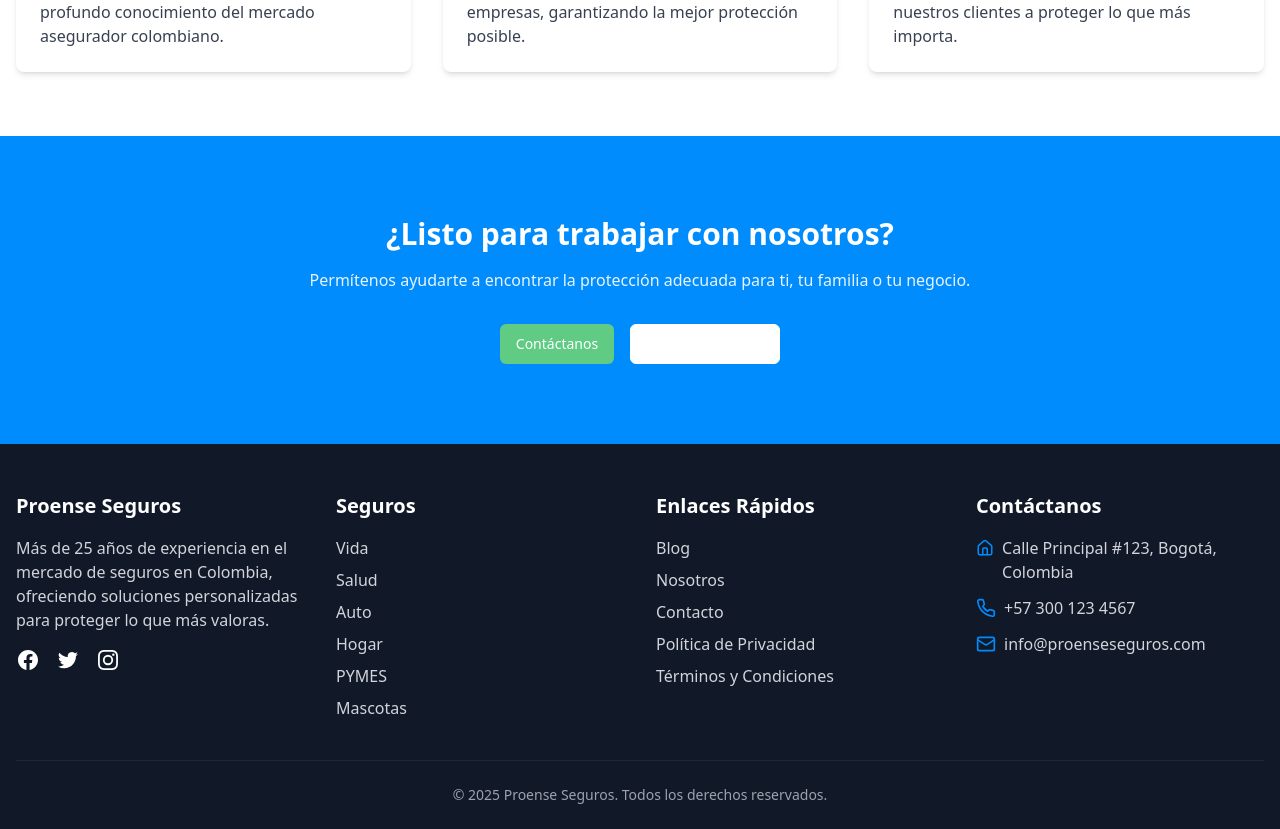
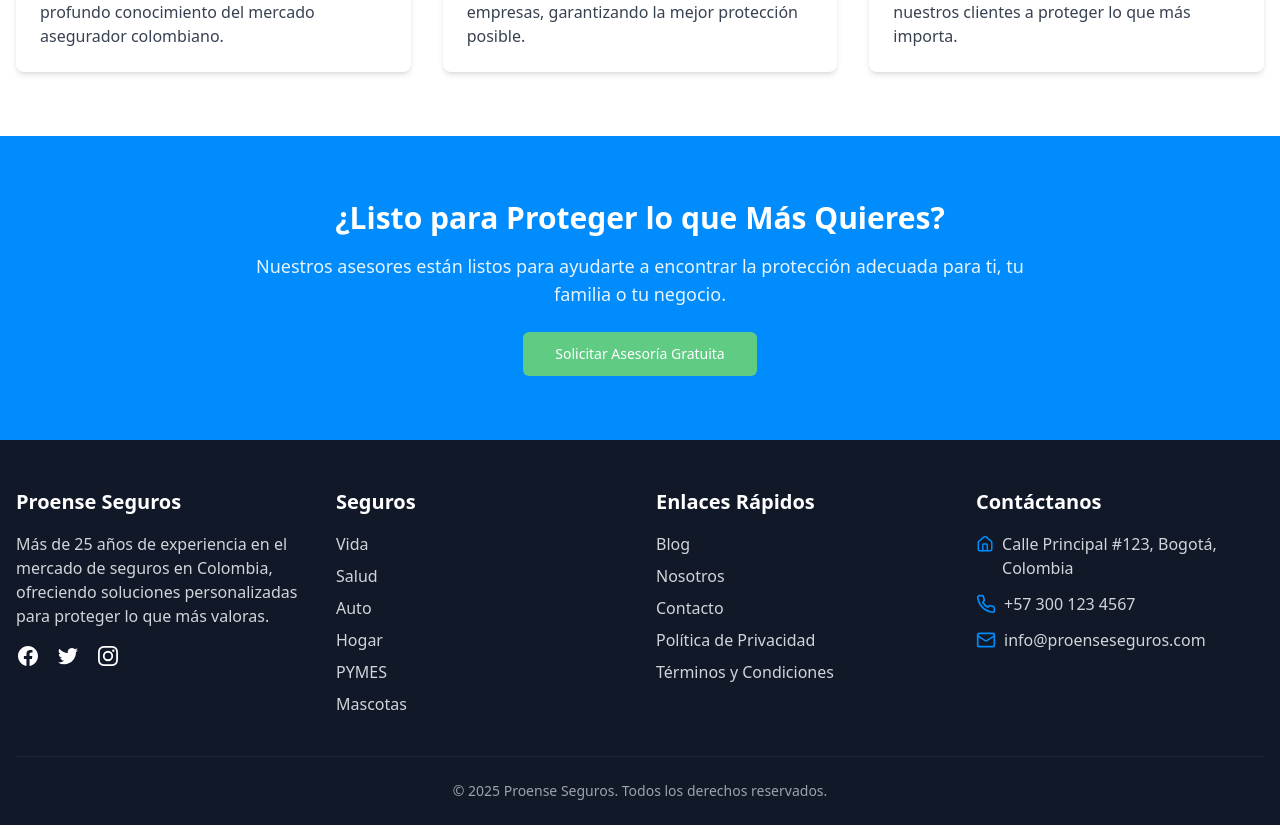
Before and after one commit to santiago-rico/proense-asesora-digital, a React (Vite) app: page /nosotros in a window 1280 px wide. Shown: the part 1942-2771 px from the top of the page. Built offline with nearby package versions, Linux system fonts and the light colour scheme.

Commit message:
feat: integrate lead generation dialog in About page with updated CTA section

```diff
--- a/src/pages/AboutPage.tsx
+++ b/src/pages/AboutPage.tsx
@@ -1,14 +1,19 @@
 
-import React from "react";
+import React, { useState } from "react";
 import Layout from "@/components/layout/Layout";
+import LeadGenerationDialog from "@/components/forms/LeadGenerationDialog";
 import { Button } from "@/components/ui/button";
 import { Link } from "react-router-dom";
 import { Card, CardContent } from "@/components/ui/card";
 import { Shield, Briefcase, Users } from "lucide-react";
 
 const AboutPage: React.FC = () => {
+  const [isLeadDialogOpen, setIsLeadDialogOpen] = useState(false);
+
+  const handleOpenLeadDialog = () => setIsLeadDialogOpen(true);
+  // const handleCloseLeadDialog = () => setIsLeadDialogOpen(false); // Not strictly needed if onOpenChange is used directly
   return (
-    <Layout>
+    <Layout handleOpenLeadDialog={handleOpenLeadDialog}>
       <div className="pt-16">
         {/* Page Header */}
         <div className="bg-primary text-white py-16">
@@ -180,25 +185,22 @@ const AboutPage: React.FC = () => {
         </section>
 
         {/* Call to Action */}
-        <section className="py-20 bg-primary text-white">
+        <section className="py-12 md:py-16 bg-primary text-white">
           <div className="container mx-auto px-4">
             <div className="max-w-3xl mx-auto text-center">
-              <h2 className="text-3xl font-bold mb-4">¿Listo para trabajar con nosotros?</h2>
-              <p className="mb-8 text-white/90">
-                Permítenos ayudarte a encontrar la protección adecuada para ti, tu familia o tu negocio.
-              </p>
-              <div className="flex flex-col sm:flex-row justify-center space-y-4 sm:space-y-0 sm:space-x-4">
-                <Button asChild variant="secondary">
-                  <Link to="/contacto">Contáctanos</Link>
-                </Button>
-                <Button asChild variant="outline" className="border-white text-white hover:bg-white/20">
-                  <a href="#servicios">Conocer Servicios</a>
-                </Button>
-              </div>
+              <h2 className="text-2xl md:text-3xl font-bold mb-4">¿Listo para Proteger lo que Más Quieres?</h2>
+              <p className="mb-6 text-lg text-white/90">Nuestros asesores están listos para ayudarte a encontrar la protección adecuada para ti, tu familia o tu negocio.</p>
+              <button
+                onClick={handleOpenLeadDialog}
+                className="inline-flex items-center justify-center gap-2 whitespace-nowrap text-sm font-medium ring-offset-background transition-colors focus-visible:outline-none focus-visible:ring-2 focus-visible:ring-ring focus-visible:ring-offset-2 disabled:pointer-events-none disabled:opacity-50 [&_svg]:pointer-events-none [&_svg]:size-4 [&_svg]:shrink-0 bg-secondary text-secondary-foreground hover:bg-secondary/80 h-11 rounded-md px-8"
+              >
+                Solicitar Asesoría Gratuita
+              </button>
             </div>
           </div>
         </section>
       </div>
+      <LeadGenerationDialog open={isLeadDialogOpen} onOpenChange={setIsLeadDialogOpen} />
     </Layout>
   );
 };
```
